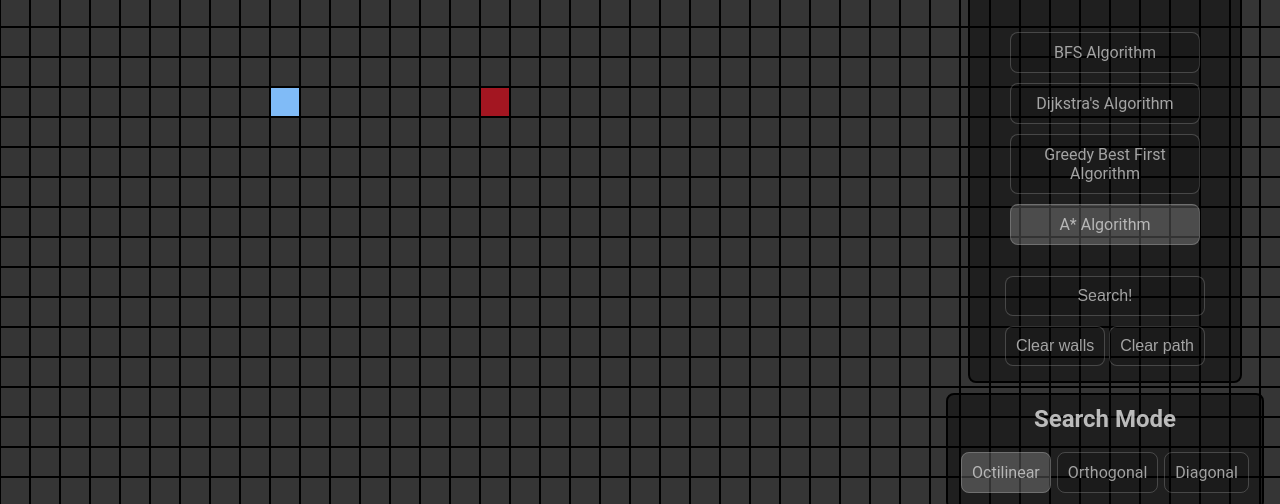
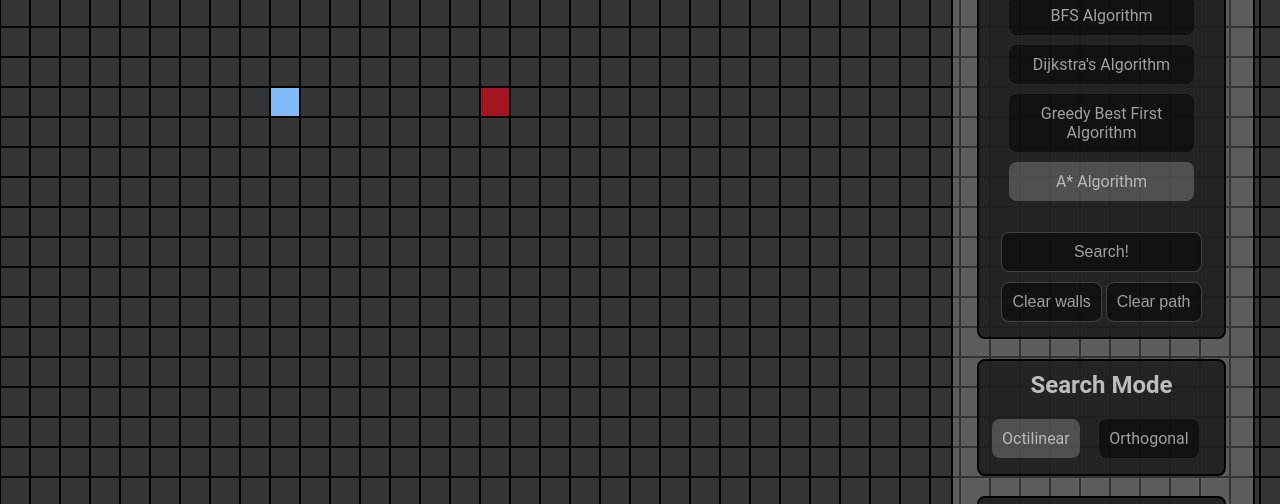
Before and after one commit to bwnance/Pathfinding-Demo, a website: page index.html in a window 1280 px wide. Shown: the part 183-687 px from the top of the page. Drawn offline with nearby package versions, Linux system fonts and the light colour scheme.

Commit message:
fix styling

```diff
--- a/index.html
+++ b/index.html
@@ -16,7 +16,7 @@
 				<div id="foreground"></div>
 			</section>
 			<section id="info-section">
-				<div class="info-subsection algorithms-container">
+				<div class="info-subsection">
 					<h1 id="current-algorithm">A*</h1>
 					<div class="algorithms-container">
 						<ul class="algorithm-radios">
@@ -80,10 +80,10 @@
 							<input name="mode" value="0" id="orthogonal" type="radio" />
 							<label id="orthogonal-label" for="orthogonal">Orthogonal</label>
 						</li>
-						<li>
+						<!-- <li>
 							<input name="mode" value="2" id="diagonal" type="radio" />
 							<label id="diagonal-label" for="diagonal">Diagonal</label>
-						</li>
+						</li> -->
 					</ul>
 				</div>
 				<!-- <div class="info-subsection">
--- a/src/styles/content.scss
+++ b/src/styles/content.scss
@@ -136,7 +136,7 @@ body {
 
 	li {
 		width: 75%;
-		// height: 37px;
+		// height: 10px;
 		display: flex;
 		flex-direction: column;
 		align-items: center;
@@ -156,34 +156,49 @@ body {
 	}
 }
 #info-section {
+	background-color: rgba(255,255,255, 0.2);
+
 	color: rgba(255,255,255,0.7);
 	// border-left: 0px;
 	// box-sizing: border-box;
-	width: 250px;
+	border-radius: 8px;
+	width: 300px;
 	// margin-left: 50px;
-	height: 80%;
+	height: 92%;
+	margin-bottom: 2.5%;
+	margin-top: 2.5%;
 	position: absolute;
-	right: 50px;
-	top: 10vh;
+	right: 25px;
+	top: 0vh;
 	position: fixed;
+	// padding-bottom: 10px;
 	z-index: 3;
-	display: flex;
+	// display: flex;
 	flex-direction: column;
 	justify-content: space-evenly;
 	align-items: center;
+	border: 2px solid black;
+	overflow-y: overlay;
+	overflow-x: hidden;
 	.algorithms-container {
 		width: 250px;
 	}
 	.info-subsection {
+		width: calc(100% - 75px);
+		position: relative;
+		left: 8%;
+		top: 2%;
 		padding: 10px;
 		border-radius: 8px;
 		display: flex;
 		flex-direction: column;
 		justify-content: center;
 		align-items: center;
+		margin-top: 5px;
+		background-color: rgba(30,30,30,0.9);
 		border: 2px solid black;
-		background-color: rgba(0, 0, 0, 0.4);
-		margin-top: 10px;
+		margin-bottom: 20px;
+		// height: 500px;
 	}
 	h1 {
 
@@ -209,7 +224,7 @@ body {
 		}
 		li {
 			width: 75%;
-			height: 37px;
+			// height: 10%;
 			display: flex;
 			flex-direction: column;
 			align-items: center;
@@ -222,6 +237,7 @@ body {
 				justify-content: center;
 				text-align: center;
 				width: 100%;
+
 			}
 		}
 	}
@@ -241,14 +257,17 @@ body {
 		input {
 			visibility: hidden;
 		}
+		label:hover{
+			background-color: rgba(0, 0, 0, 1);
+		}
 		label {
 			cursor: pointer;
-			background-color: rgba(0,0,0,0.15);
-			border: 1px solid rgba(255, 255, 255, 0.2);
+			background-color: rgba(0,0,0,0.5);
 			padding: 10px;
 			border-radius: 8px;
 			margin-left: 3px;
 			margin-right: 3px;
+			// height: 5%;
 		}
 		input:checked + label {
 			background-color: rgba(255,255,255, 0.2);
@@ -267,14 +286,14 @@ body {
 	}
 	button {
 		&:hover {
-			background-color: rgba(0, 0, 0, 0.7);
+			background-color: rgba(0, 0, 0, 1);
 			cursor: pointer;
 		}
 		font-size: 16px;
 		background: none;
 		box-shadow: none;
 		border: 1px solid rgba(255, 255, 255, 0.2);
-		background-color: rgba(0,0,0,0.15);
+		background-color: rgba(0,0,0,0.5);
 		margin-top: 5px;
 		margin-bottom: 5px;
 		padding: 10px;
```
Also changed, not shown: dist/main.css, 1 other file.
